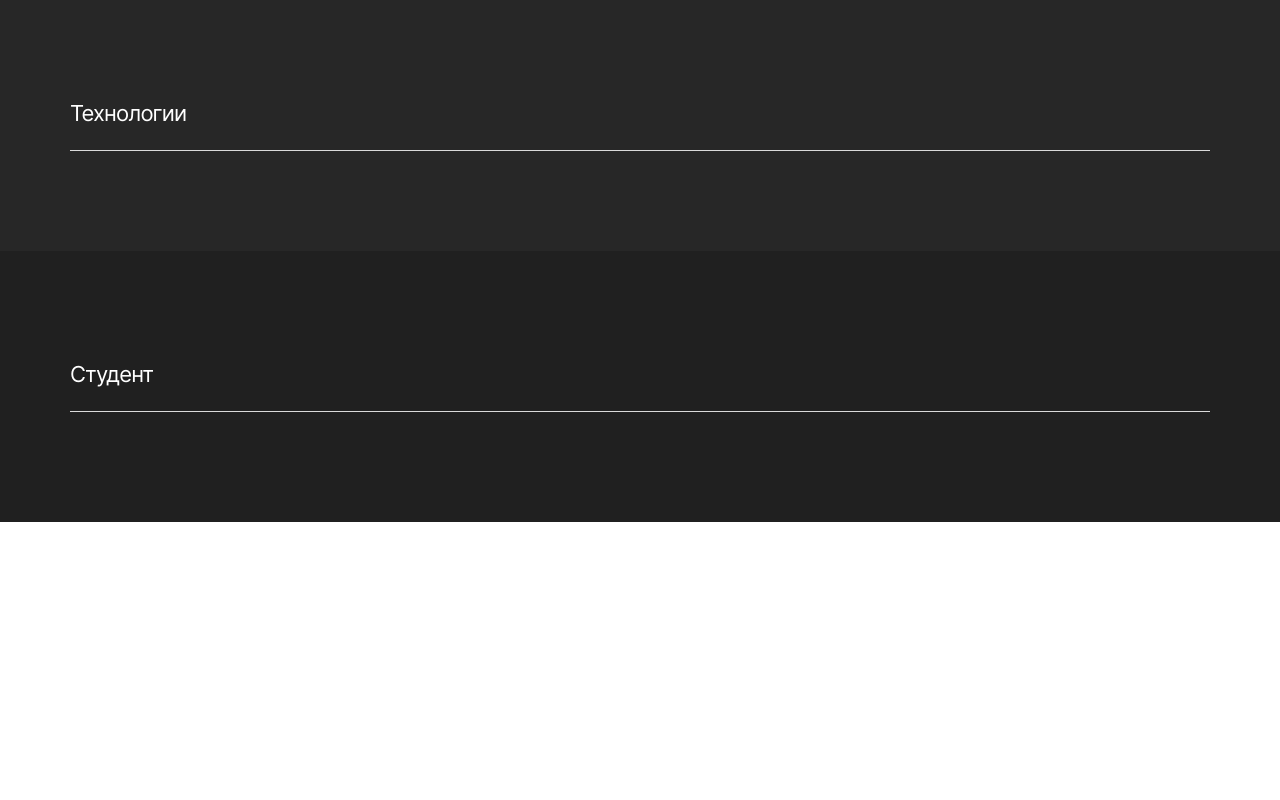
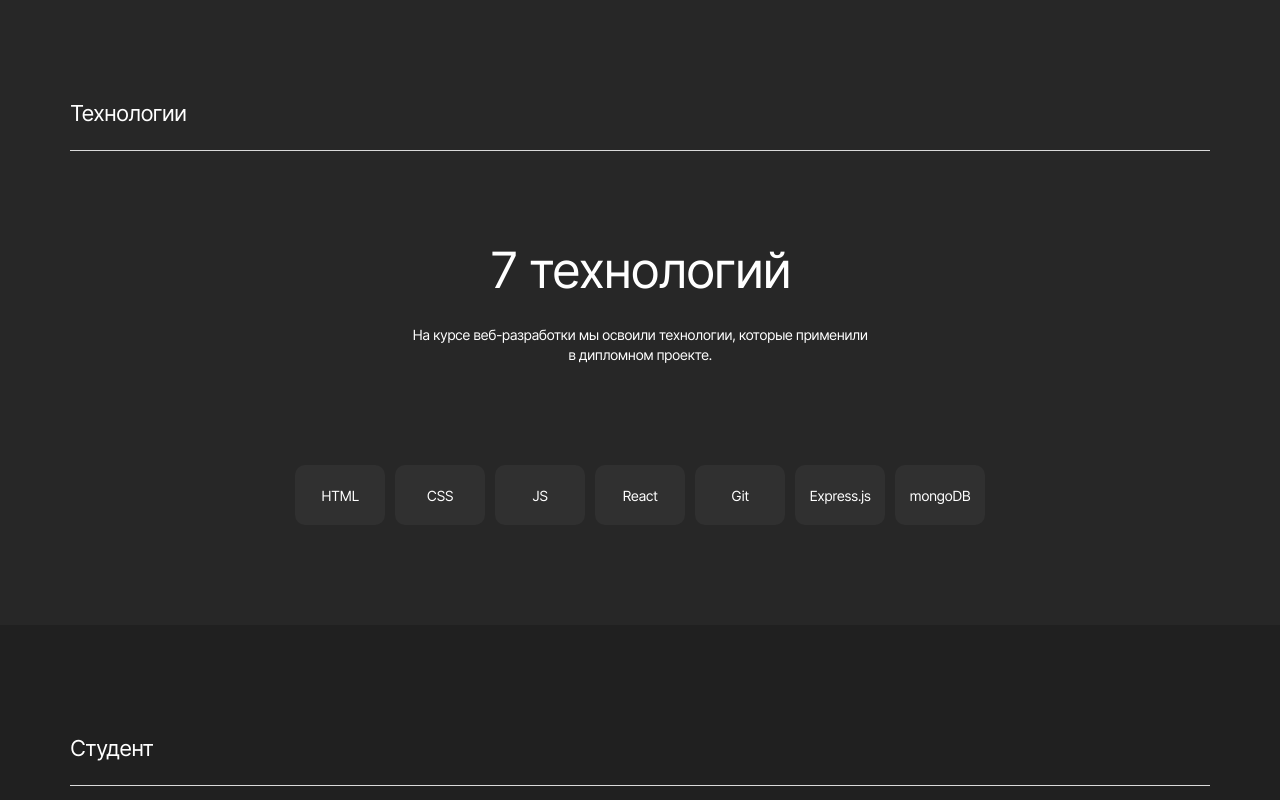
Before and after one commit to artcherenkov/movies-explorer-frontend, a React (Create React App) app: page / in a window 1280 px wide. Shown: the part 1256-2056 px from the top of the page. Before the commit the page ends 1778 px from the top, so only its background shows below. Built offline with nearby package versions, Linux system fonts and the light colour scheme.

Commit message:
feat: добавить блок "технологии"

```diff
--- /dev/null
+++ b/src/blocks/techs/__item/techs__item.css
@@ -0,0 +1,19 @@
+.techs__item {
+  font-family: var(--font-inter);
+  font-weight: normal;
+  font-size: 14px;
+  line-height: 17px;
+  text-align: center;
+  letter-spacing: -0.04em;
+
+  padding: 22px 0 21px;
+  width: 90px;
+  background: var(--bg-tech-grey);
+  border-radius: 10px;
+
+  color: #ffffff;
+}
+
+.techs__item:not(:last-child) {
+  margin-right: 10px;
+}
--- /dev/null
+++ b/src/blocks/techs/__list/techs__list.css
@@ -0,0 +1,7 @@
+.techs__list {
+  margin: 0;
+  padding: 0;
+  list-style: none;
+  display: flex;
+  justify-content: center;
+}
--- /dev/null
+++ b/src/blocks/techs/__text/techs__text.css
@@ -0,0 +1,12 @@
+.techs__text {
+  margin: 0 auto 100px;
+  font-family: var(--font-inter);
+  font-weight: normal;
+  font-size: 14px;
+  line-height: 20px;
+  text-align: center;
+  letter-spacing: -0.04em;
+  max-width: 460px;
+
+  color: #ffffff;
+}
--- /dev/null
+++ b/src/blocks/techs/__title/techs__title.css
@@ -0,0 +1,11 @@
+.techs__title {
+  margin: 90px 0 26px;
+  font-family: var(--font-inter);
+  font-weight: normal;
+  font-size: 50px;
+  line-height: 58px;
+  text-align: center;
+  letter-spacing: -0.04em;
+
+  color: #ffffff;
+}
--- /dev/null
+++ b/src/blocks/techs/techs.css
@@ -0,0 +1,2 @@
+.techs {
+}
--- a/src/components/Technologies/Technologies.js
+++ b/src/components/Technologies/Technologies.js
@@ -5,6 +5,22 @@ const Technologies = ({ className }) => (
   <section className={cn(className, "section", "section_gray")}>
     <div className="section__container">
       <h3 className="section__title">Технологии</h3>
+      <div className="techs">
+        <h3 className="techs__title">7 технологий</h3>
+        <p className="techs__text">
+          На курсе веб-разработки мы освоили технологии, которые применили в
+          дипломном проекте.
+        </p>
+        <ul className="techs__list">
+          <li className="techs__item">HTML</li>
+          <li className="techs__item">CSS</li>
+          <li className="techs__item">JS</li>
+          <li className="techs__item">React</li>
+          <li className="techs__item">Git</li>
+          <li className="techs__item">Express.js</li>
+          <li className="techs__item">mongoDB</li>
+        </ul>
+      </div>
     </div>
   </section>
 );
--- a/src/index.css
+++ b/src/index.css
@@ -43,3 +43,9 @@
 @import url("./blocks/section/_gray/section_gray.css");
 @import url("./blocks/section/__container/section__container.css");
 @import url("./blocks/section/__title/section__title.css");
+
+@import url("./blocks/techs/techs.css");
+@import url("./blocks/techs/__item/techs__item.css");
+@import url("./blocks/techs/__list/techs__list.css");
+@import url("./blocks/techs/__text/techs__text.css");
+@import url("./blocks/techs/__title/techs__title.css");
```
